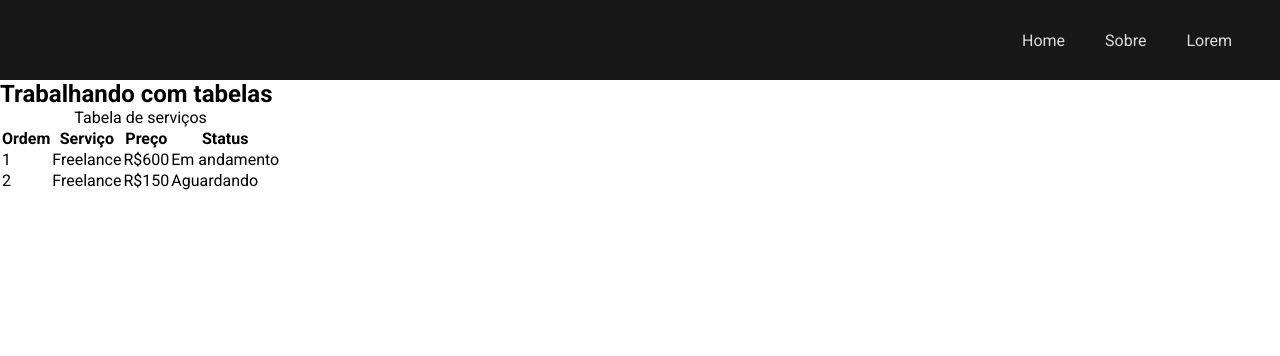
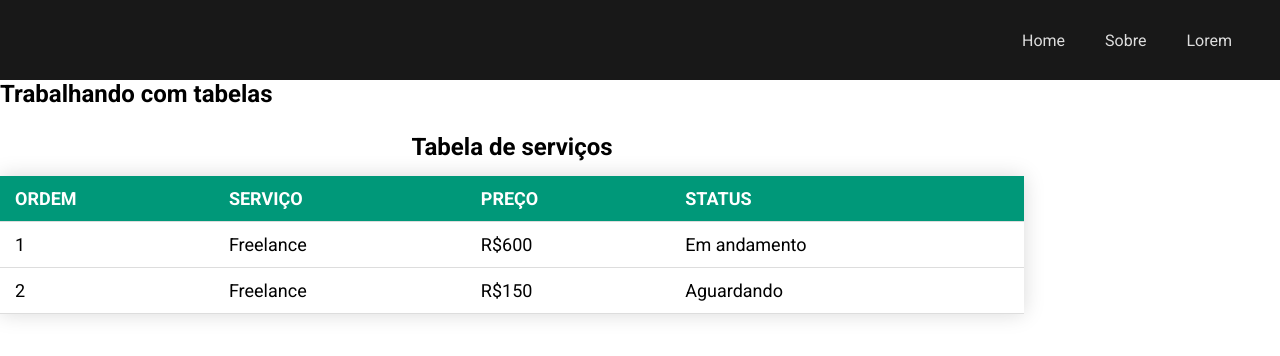
Before and after one commit to henriquecesarjr/Projeto_WEB_IFBA, a plain HTML site: page index.html in a window 1280 px wide. Drawn offline with Linux system fonts and the light colour scheme.

Commit message:
Estilizando tabela

```diff
--- a/index.html
+++ b/index.html
@@ -36,7 +36,7 @@
 
     <h1>Trabalhando com tabelas</h1>
 
-    <table>
+    <table class="styled-table">
       <caption>Tabela de serviços</caption>
       <tr>
         <th>Ordem</th>
--- a/style.css
+++ b/style.css
@@ -37,3 +37,38 @@ body {
 .nav-list a:hover {
   color: #FFF;
 }
+
+.styled-table {
+  width: 80%;
+  border-collapse: collapse;
+  margin: 25px 0;
+  font-size: 18px;
+  text-align: left;
+  box-shadow: 0 0 20px rgba(0, 0, 0, 0.15);
+}
+
+.styled-table caption {
+  font-size: 24px;
+  margin-bottom: 15px;
+  font-weight: bold;
+  text-align: center;
+}
+
+.styled-table th,
+.styled-table td {
+  padding: 12px 15px;
+}
+
+.styled-table th {
+  background-color: #009879;
+  color: #ffffff;
+  text-transform: uppercase;
+}
+
+.styled-table tr {
+  border-bottom: 1px solid #dddddd;
+}
+
+.styled-table tr:hover {
+  background-color: #f1f1f1;
+}
```
